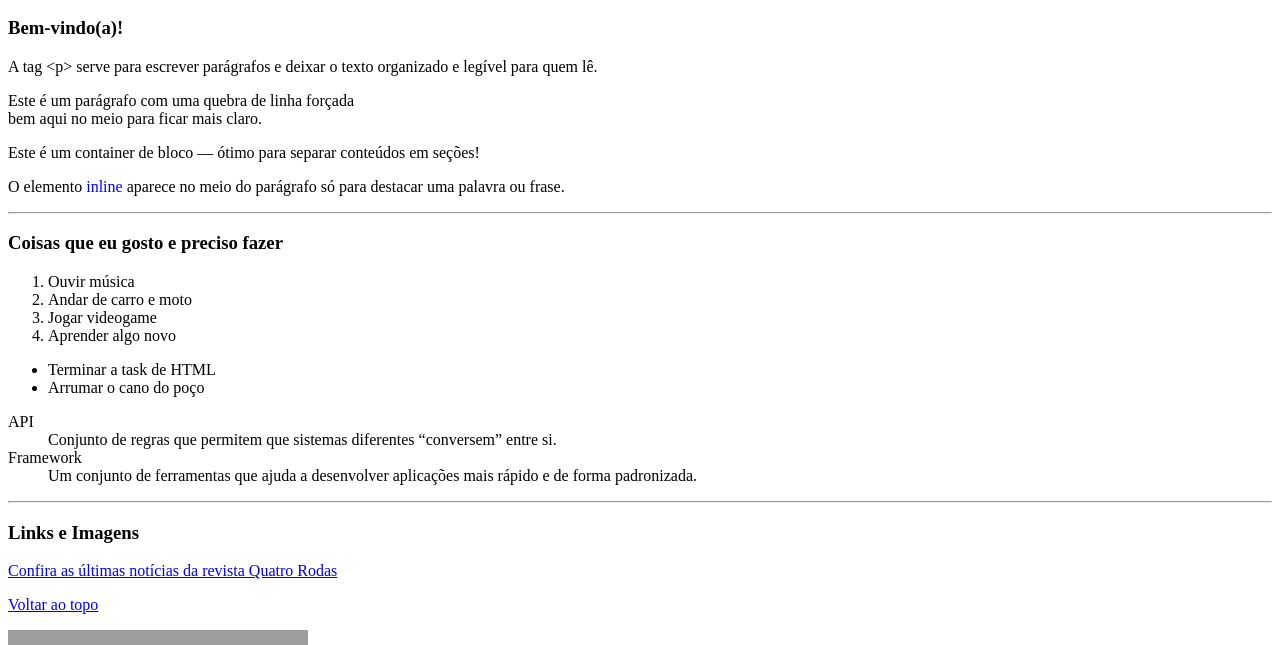
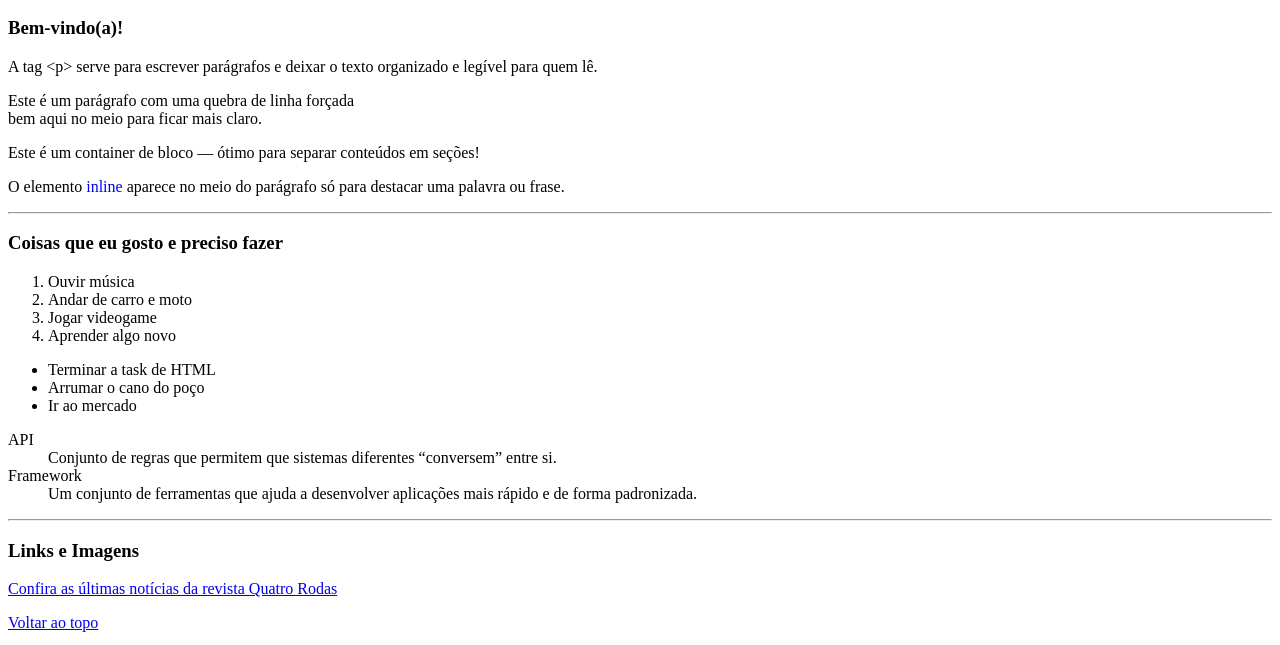
Before and after one commit to LucasFreitasD/VS-16-HTML-CSS, a plain HTML site: page Task01/index.html in a window 1280 px wide. Shown: the part 110-755 px from the top of the page. Drawn offline with Linux system fonts and the light colour scheme; grey boxes are pictures that could not be loaded.

Commit message:
correcao task01

```diff
--- a/Task01/index.html
+++ b/Task01/index.html
@@ -32,6 +32,7 @@
 <ul>
   <li>Terminar a task de HTML</li>
   <li>Arrumar o cano do poço</li>
+  <li>Ir ao mercado</li>
 </ul>
 
 <dl>
```
